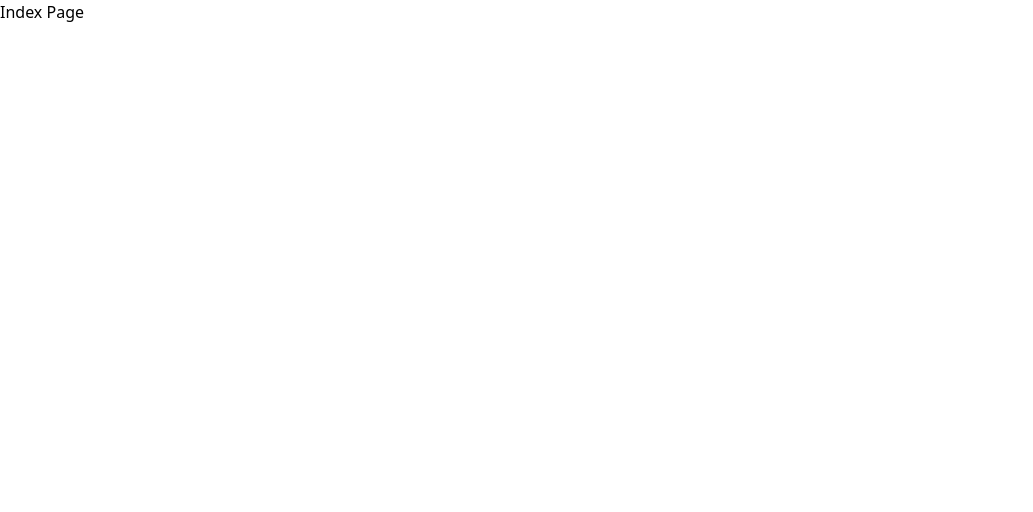
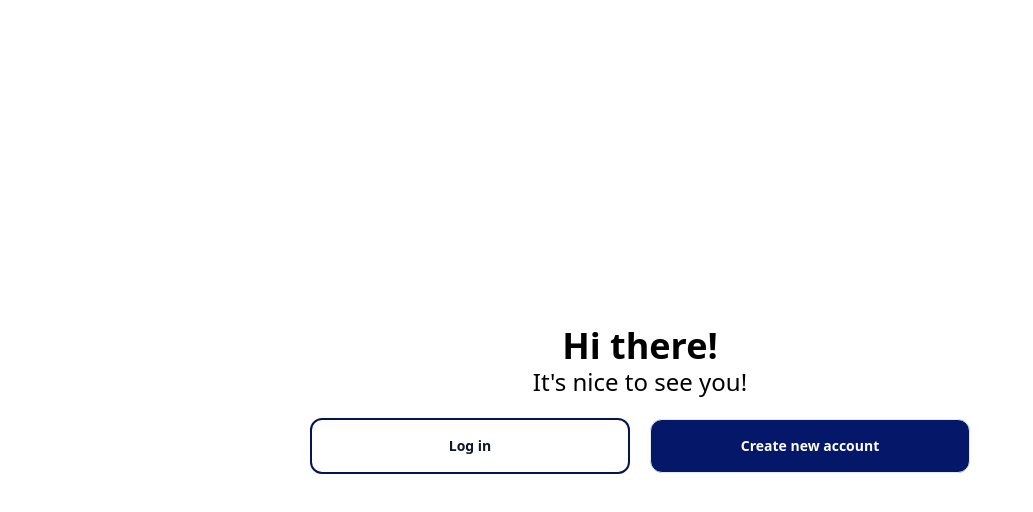
Before and after one commit to Kilo0110/madesoft-academy, a Nuxt app: page / in a window 1280 px wide. Shown: the top 512 px of the page, without its empty margins (0-1033 px from the left). Built offline with nearby package versions, Linux system fonts and the light colour scheme.

Commit message:
feat(index.vue): update index page view
Index page now shows call to actions for login and register actions

```diff
--- a/pages/index.vue
+++ b/pages/index.vue
@@ -1,8 +1,35 @@
 <template>
-  Index Page
+  <main class="main min-h-screen flex flex-col justify-center gap-5">
+    <p class="welcome-text text-center text-2xl"><span class="text-4xl block font-bold">Hi there!</span> It's nice to
+      see you!</p>
+    <div class="btn-container flex flex-col items-center justify-center gap-5 md:flex-row">
+      <CallToAction
+        text="Log in"
+        @click="redirectToSignIn"
+        :uncolored="true"
+        class="px-6 w-full max-w-xs py-3 md:py-4"
+      />
+      <CallToAction
+        text="Create new account"
+        class="px-6 w-full max-w-xs py-3  md:py-4"
+        @click="redirectToSignUp"
+      />
+    </div>
+  </main>
 </template>
 
-<script setup lang="ts"></script>
+<script setup lang="ts">
+useHead({
+  title: 'MadeSoft Academy Technologies || Log In / Sign Up'
+})
 
-<style lang="scss" scoped>
+const redirectToSignIn = () => {
+  return navigateTo('/auth/login')
+}
+const redirectToSignUp = () => {
+  return navigateTo('/auth/signup')
+}
+</script>
+
+<style scoped lang="scss">
 </style>
```
